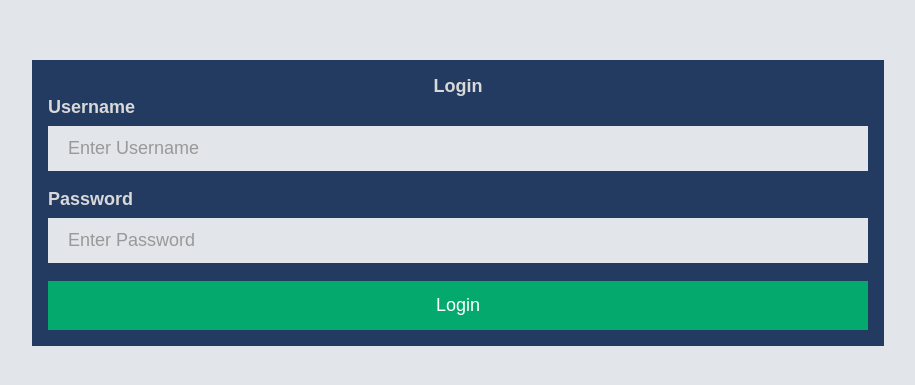
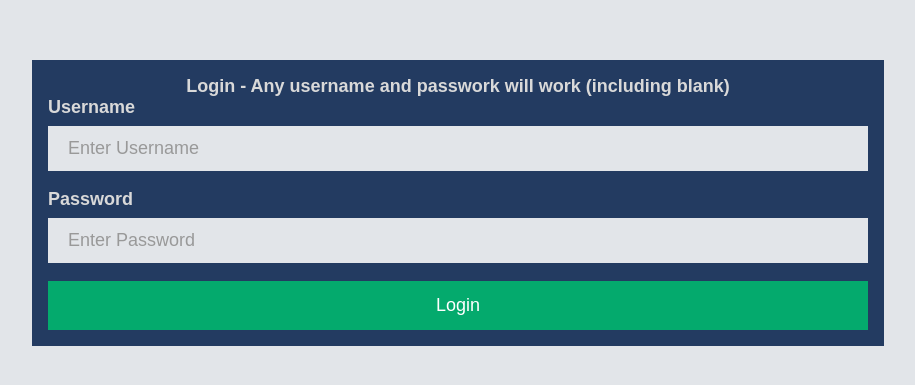
Before and after one commit to winrarr/hej, a website: page src/html/public/index.html in a window 1280 px wide. Shown: the part 205-590 px from the top of the page, without its empty margins (182-1097 px from the left). Drawn offline with Linux system fonts and the light colour scheme.

Commit message:
added explanation for loggin in

```diff
--- a/src/html/public/index.html
+++ b/src/html/public/index.html
@@ -10,7 +10,7 @@
 </head>
 <body>
     <div class="container">
-        <div class="title"><b>Login</b></div>
+        <div class="title"><b>Login - Any username and passwork will work (including blank)</b></div>
 
         <label for="uname"><b>Username</b></label>
         <input type="text" placeholder="Enter Username" id="username">
```
